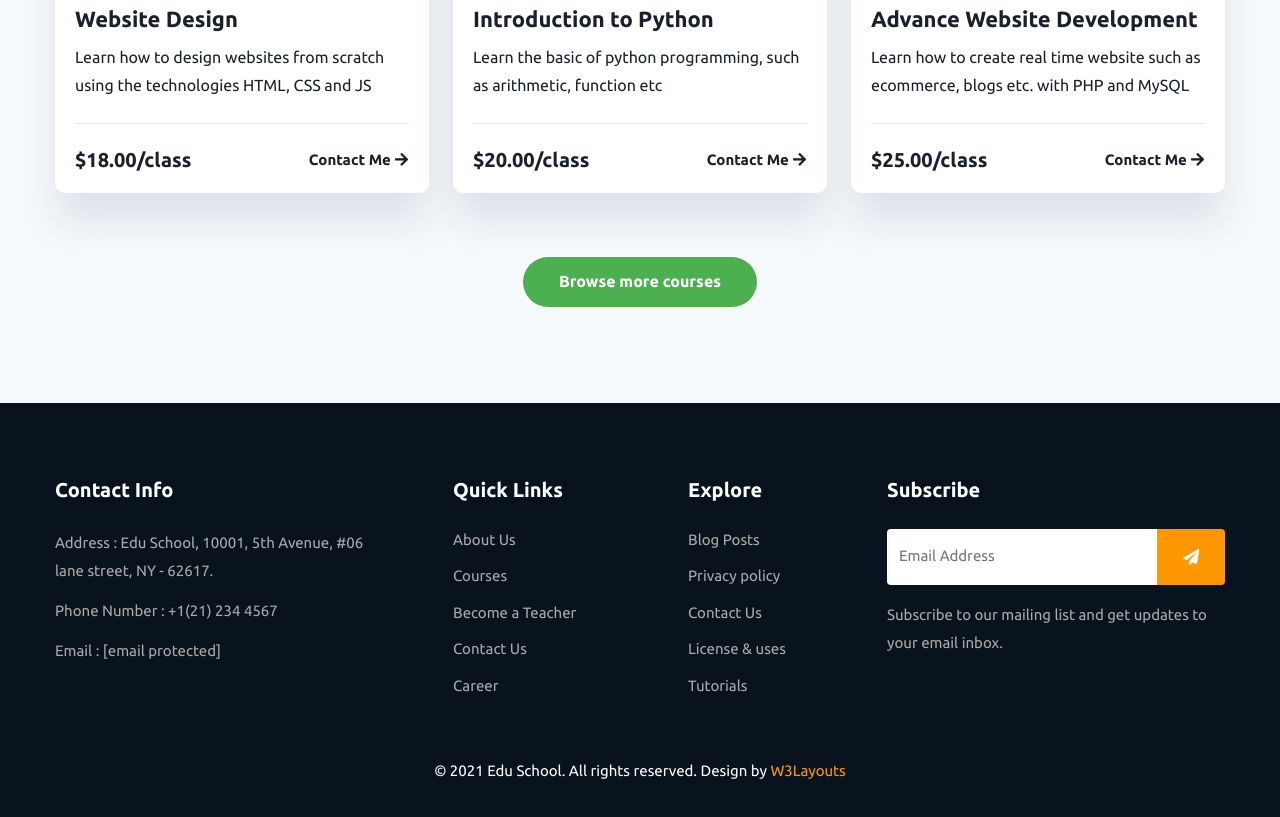
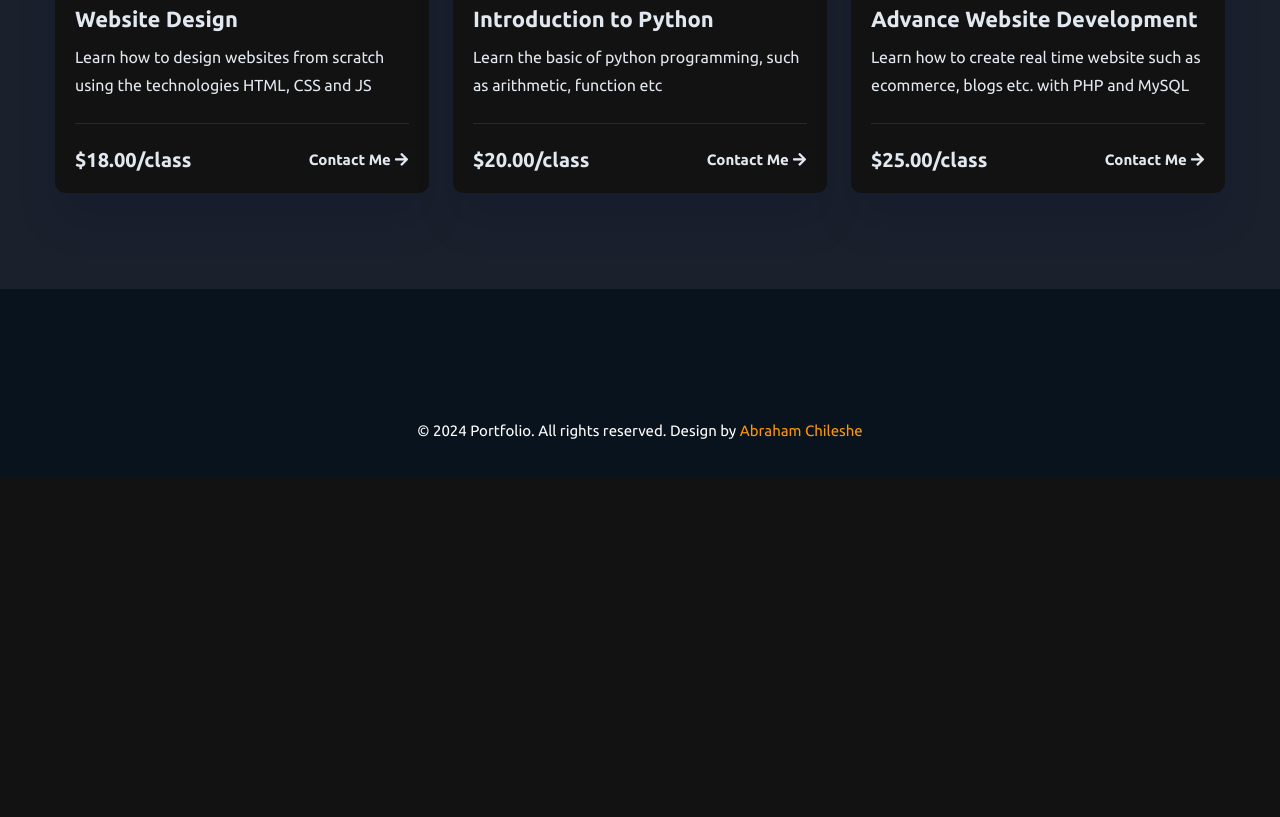
Before and after one commit to Abraham-Chileshe/Portfolio, a plain HTML site: page index.html in a window 1280 px wide. Shown: the part 3952-4769 px from the top of the page. After the commit the page ends 4429 px from the top, so only its background shows below. Drawn offline with Linux system fonts and the light colour scheme.

Commit message:
dark mode

```diff
--- a/index.html
+++ b/index.html
@@ -1,5 +1,5 @@
-<!DOCTYPE html>
-<html lang="en">
+<!DOCTYPE html >
+<html lang="en" data-theme="dark">
   <head>
     <meta charset="utf-8" />
     <meta name="viewport" content="width=device-width, initial-scale=1" />
@@ -466,13 +466,7 @@
             </div>
           </div>
         </div>
-        <div class="text-center mt-sm-5 mt-4 pt-sm-0 pt-1">
-          <a
-            class="btn btn-style btn-style-secondary mt-sm-3"
-            href="courses.html"
-          >
-            Browse more courses</a
-          >
+
         </div>
       </div>
     </div>
@@ -482,75 +476,11 @@
     <footer class="w3l-footer-29-main">
       <div class="footer-29 pt-5 pb-4">
         <div class="container pt-md-4">
-          <div class="row footer-top-29">
-            <div class="col-lg-4 col-md-6 footer-list-29">
-              <h6 class="footer-title-29">Contact Info</h6>
-              <p class="mb-2 pe-xl-5">
-                Address : Edu School, 10001, 5th Avenue, #06 lane street, NY -
-                62617.
-              </p>
-              <p class="mb-2">
-                Phone Number : <a href="tel:+1(21) 234 4567">+1(21) 234 4567</a>
-              </p>
-              <p class="mb-2">
-                Email :
-                <a
-                  href="https://p.w3layouts.com/cdn-cgi/l/email-protection#335a5d555c73564b525e435f561d505c5e"
-                  ><span
-                    class="__cf_email__"
-                    data-cfemail="a7cec9c1c8e7c2dfc6cad7cbc289c4c8ca"
-                    >[email&#160;protected]</span
-                  ></a
-                >
-              </p>
-            </div>
-            <div class="col-lg-2 col-md-3 col-6 footer-list-29 mt-md-0 mt-4">
-              <ul>
-                <h6 class="footer-title-29">Quick Links</h6>
-                <li><a href="about.html">About Us</a></li>
-                <li><a href="courses.html">Courses</a></li>
-                <li><a href="#become-teacher">Become a Teacher</a></li>
-                <li><a href="contact.html">Contact Us</a></li>
-                <li><a href="#career">Career</a></li>
-              </ul>
-            </div>
-            <div
-              class="col-lg-2 col-md-3 col-6 ps-lg-5 ps-lg-4 footer-list-29 mt-md-0 mt-4"
-            >
-              <ul>
-                <h6 class="footer-title-29">Explore</h6>
-                <li><a href="blog.html">Blog Posts</a></li>
-                <li><a href="#privacy">Privacy policy</a></li>
-                <li><a href="contact.html">Contact Us</a></li>
-                <li><a href="#license">License & uses</a></li>
-                <li><a href="#tutorials">Tutorials</a></li>
-              </ul>
-            </div>
-            <div
-              class="col-lg-4 col-md-6 col-sm-8 footer-list-29 mt-lg-0 mt-4 ps-lg-5"
-            >
-              <h6 class="footer-title-29">Subscribe</h6>
-              <form action="#" class="subscribe d-flex" method="post">
-                <input
-                  type="email"
-                  name="email"
-                  placeholder="Email Address"
-                  required=""
-                />
-                <button class="button-style">
-                  <span class="fa fa-paper-plane" aria-hidden="true"></span>
-                </button>
-              </form>
-              <p class="mt-3">
-                Subscribe to our mailing list and get updates to your email
-                inbox.
-              </p>
-            </div>
-          </div>
+
           <!-- copyright -->
           <p class="copy-footer-29 text-center pt-lg-2 mt-5 pb-2">
-            © 2021 Edu School. All rights reserved. Design by
-            <a href="https://w3layouts.com/" target="_blank">W3Layouts</a>
+            © 2024 Portfolio. All rights reserved. Design by
+            <a href="" target="_blank">Abraham Chileshe</a>
           </p>
           <!-- //copyright -->
         </div>
```
